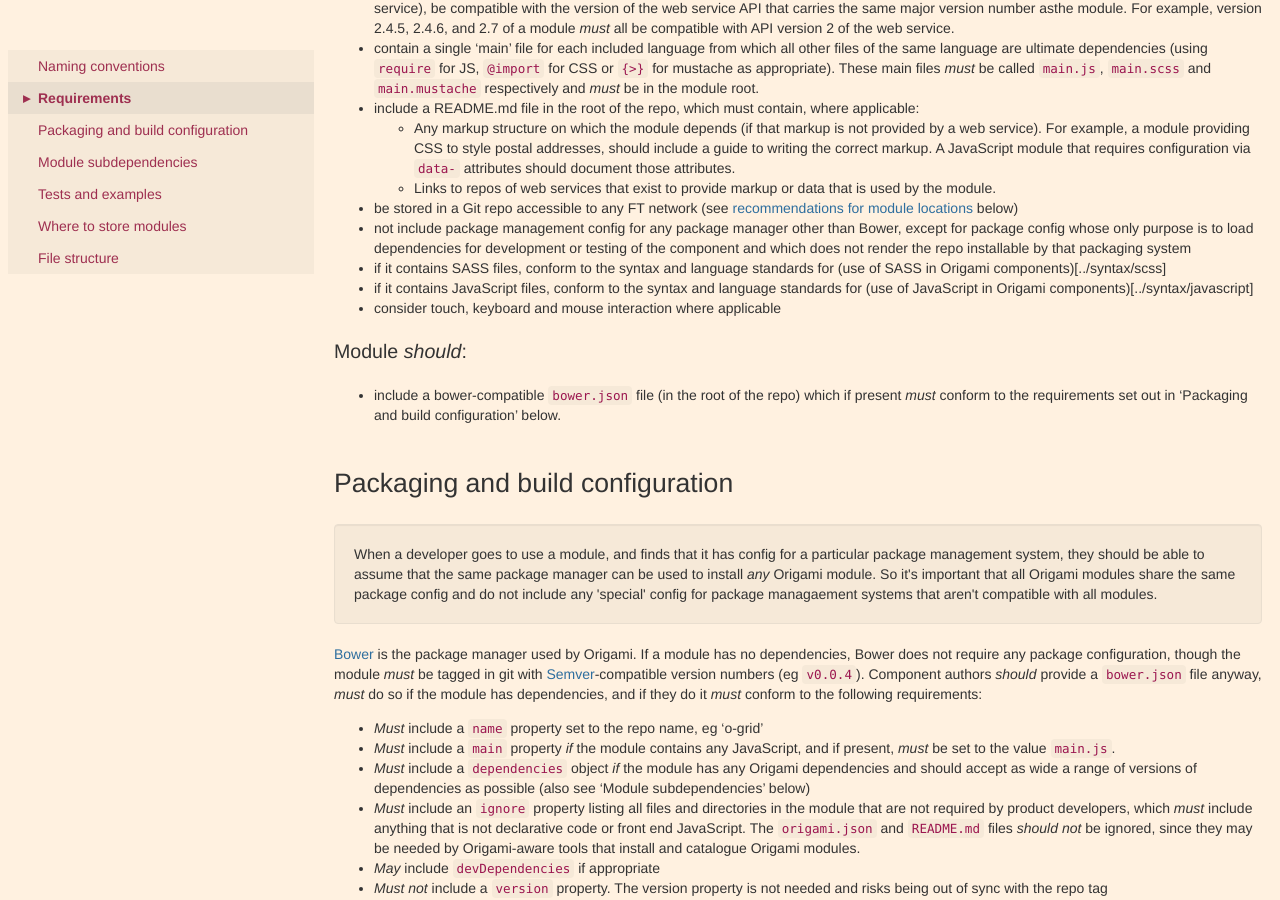
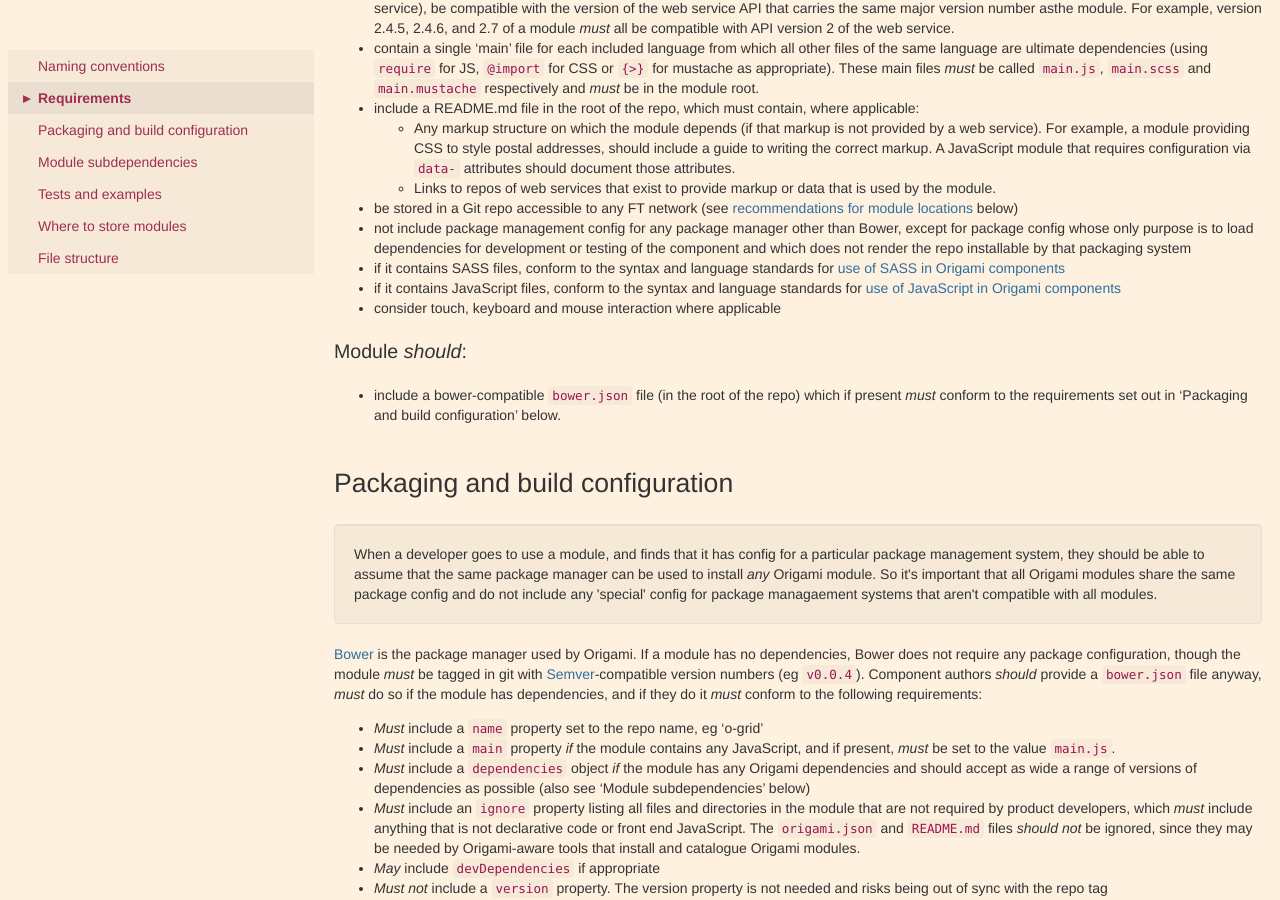
Before and after one commit to Financial-Times/ft-origami, a Jekyll site: the page built from docs/component-spec/modules.md, in a window 1280 px wide and 900 px high, scrolled down 1086 px. Built offline with Jekyll 4.4.1, drawn with Linux system fonts in a browser that asks for light colours.

Commit message:
Correct Markdown syntax

```diff
--- a/docs/component-spec/modules.md
+++ b/docs/component-spec/modules.md
@@ -46,8 +46,8 @@ The following requirements apply to creating a Origami-compatible module compone
 	* Links to repos of web services that exist to provide markup or data that is used by the module.
 * be stored in a Git repo accessible to any FT network (see [recommendations for module locations](#where-to-store-modules) below)
 * not include package management config for any package manager other than Bower, except for package config whose only purpose is to load dependencies for development or testing of the component and which does not render the repo installable by that packaging system
-* if it contains SASS files, conform to the syntax and language standards for (use of SASS in Origami components)[../syntax/scss]
-* if it contains JavaScript files, conform to the syntax and language standards for (use of JavaScript in Origami components)[../syntax/javascript]
+* if it contains SASS files, conform to the syntax and language standards for [use of SASS in Origami components](../syntax/scss)
+* if it contains JavaScript files, conform to the syntax and language standards for [use of JavaScript in Origami components](../syntax/javascript)
 * consider touch, keyboard and mouse interaction where applicable
 
 ### Module *should*:
```
